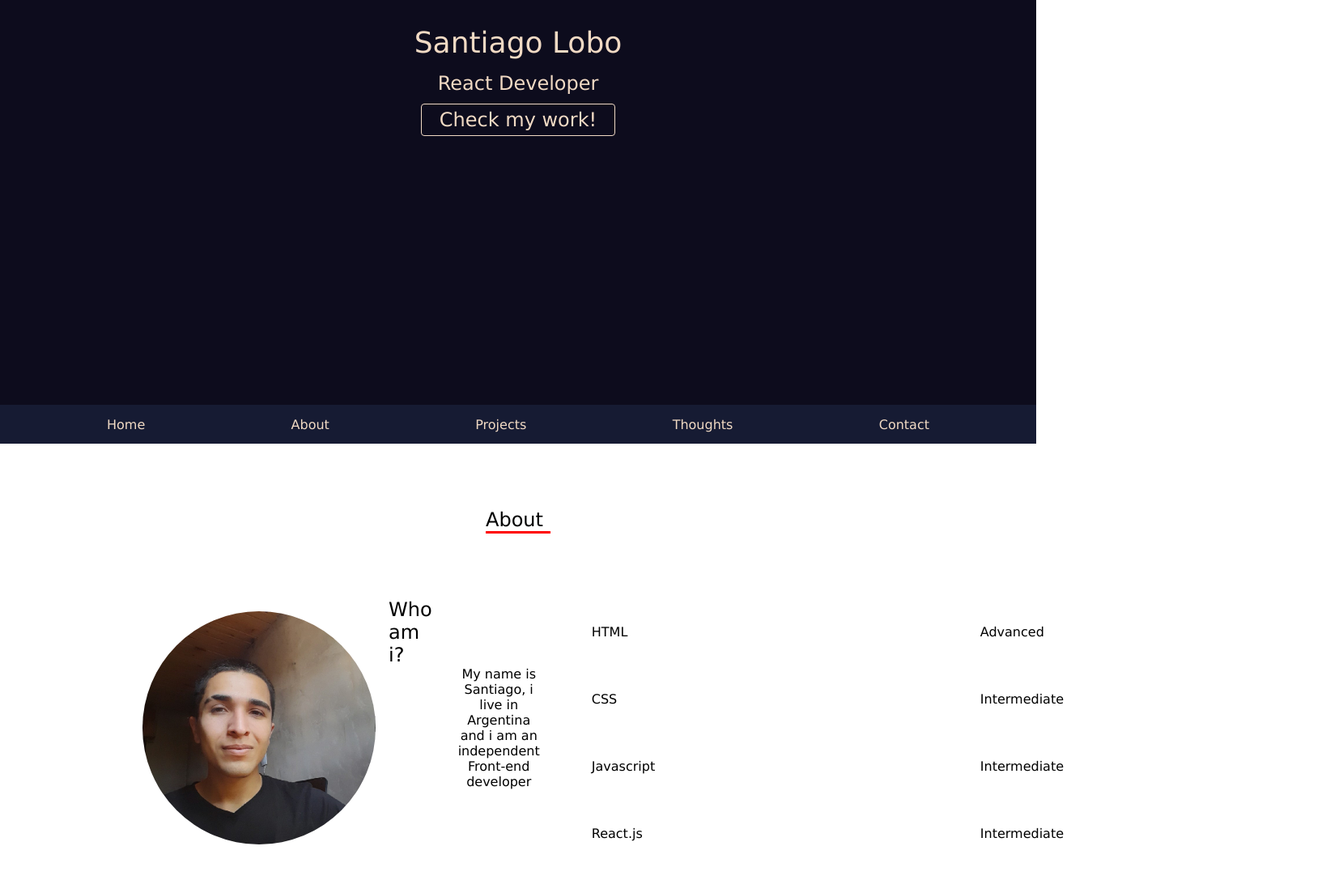
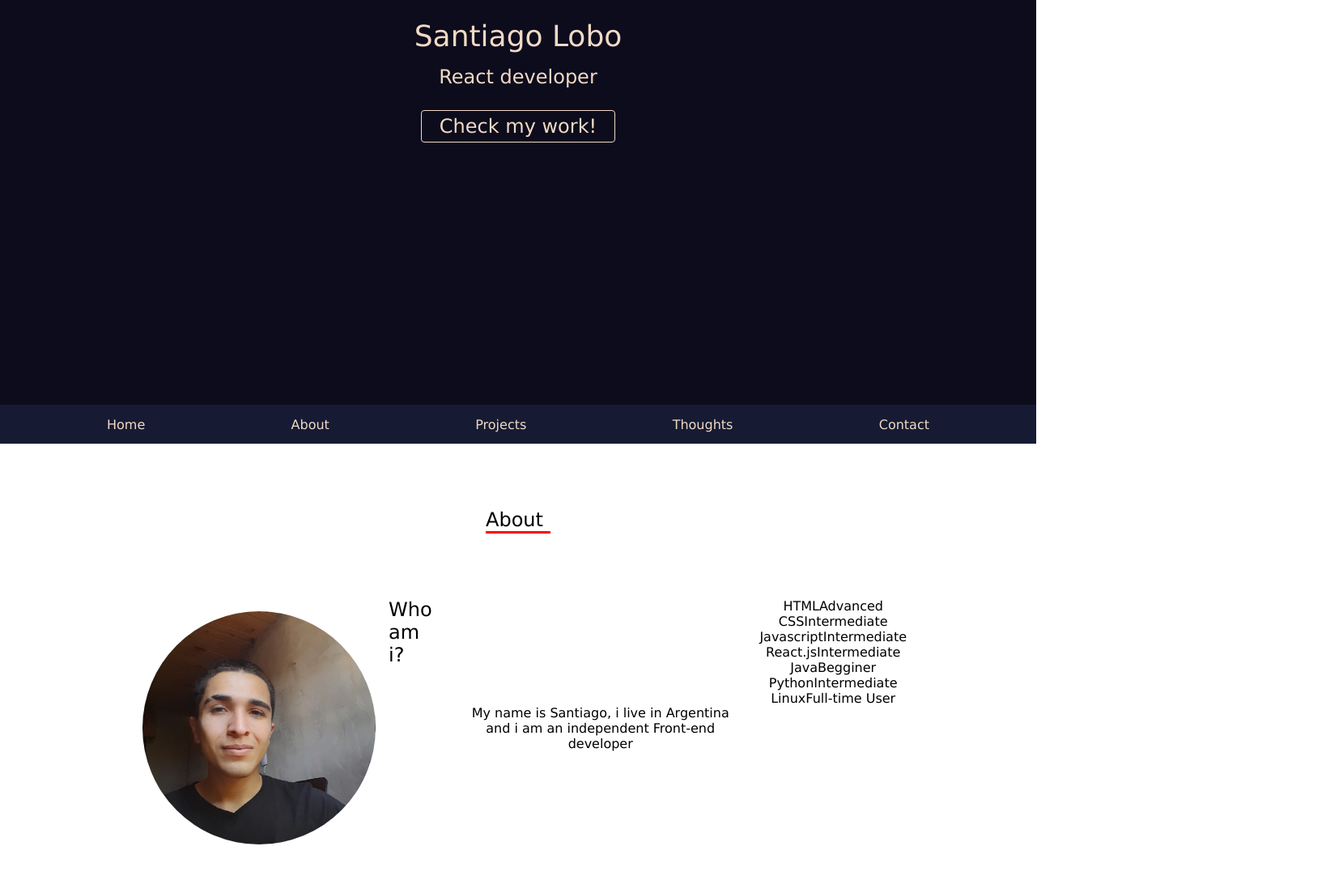
Before and after one commit to NewtonHead/portfolio, a React (Create React App) app: page / in a window 1280 px wide. Shown: the part 300-1403 px from the top of the page at 81% size, 1659 px wide, since content can reach past the window. Built offline with nearby package versions, Linux system fonts and the light colour scheme.

Commit message:
Some minor changes and completed about component

```diff
--- a/src/App.css
+++ b/src/App.css
@@ -118,6 +118,7 @@ li {
 #welcome-text h2 {
   font-size: 1.5rem;
   height: 4rem;
+  width: inherit;
   margin: 1rem;
 }
 
@@ -134,6 +135,7 @@ li {
   border-radius: 0.25rem;
   border-color: var(--almond);
   margin: 1rem;
+  margin-top: 2rem;
 }
 
 #workButton:hover {
@@ -293,19 +295,29 @@ p {
 
   .skill {
     font-size: 0.75rem;
-    height: 1.25rem;
     margin: 0;
+    margin-bottom: 1rem;
   }
 
   .tech {
     margin: 0;
-    background-color: red;
+    background-color: var(--oxford-blue);
+    color: var(--almond);
+    font-weight: 600;
+    height: 100%;
     width: 33%;
+    padding: 0.33rem;
+    text-align: center;
   }
 
   .level {
+    text-align: center;
+    font-weight: 600;
+    color: var(--oxford-blue);
     margin: 0;
-    background-color: blue;
+    height: 100%;
+    background-color: var(--almond);
+    padding: 0.33rem;
     width: 66%;
   }
 }
--- a/src/App.js
+++ b/src/App.js
@@ -7,7 +7,7 @@ import About from './components/About/About';
 function App() {
   return (
     <div>
-      <Welcome title="Santiago Lobo" subTitle="React Developer" buttonText="Check my work!"/>
+      <Welcome title="Santiago Lobo" subTitle="React developer" buttonText="Check my work!"/>
       <Navbar data={navbarData} />
       <About />
     </div>
--- a/src/components/About/About.jsx
+++ b/src/components/About/About.jsx
@@ -11,25 +11,25 @@ function About() {
 
         <ul id="skills">
           <li class="skill">
-            <p class="tech">HTML</p> <p class="level">Advanced</p>
+            <span class="tech">HTML</span> <span class="level">Advanced</span>
           </li>
           <li class="skill">
-            <p>CSS</p> <p>Intermediate</p>
+            <span class="tech">CSS</span> <span class="level">Intermediate</span>
           </li>
           <li class="skill">
-            <p>Javascript</p> <p>Intermediate</p>
+            <span class="tech">Javascript</span> <span class="level">Intermediate</span>
           </li>
           <li class="skill">
-            <p>React.js</p> <p>Intermediate</p>
+            <span class="tech">React.js</span> <span class="level">Intermediate</span>
           </li>
           <li class="skill">
-            <p>Java</p> <p>Begginer</p>
+            <span class="tech">Java</span> <span class="level">Begginer</span>
           </li>
           <li class="skill">
-          <p>Python</p> <p>Intermediate</p>
+          <span class="tech">Python</span> <span class="level">Intermediate</span>
           </li>
           <li class="skill">
-          <p>Linux</p> <p>Full-time User</p>
+          <span class="tech">Linux</span> <span class="level">Full-time User</span>
           </li>
         </ul>
       </div>
--- a/src/components/Navbar/Navbar.jsx
+++ b/src/components/Navbar/Navbar.jsx
@@ -4,10 +4,9 @@ import {FaBars} from "react-icons/fa"
 
 function Navbar(props) {
   const [hidden, isHidden] = useState(true);
-  const mediaQuerie = window.matchMedia('(max-width 600px)')
 
   const openDropdown = () => {
-    if (hidden == true) {
+    if (hidden === true) {
       isHidden(false)
       document.getElementById('navbar-list').style.animation = 'growDown 300ms ease-in-out forwards'
       document.getElementById('navbar-list').classList.remove('hidden')
```
